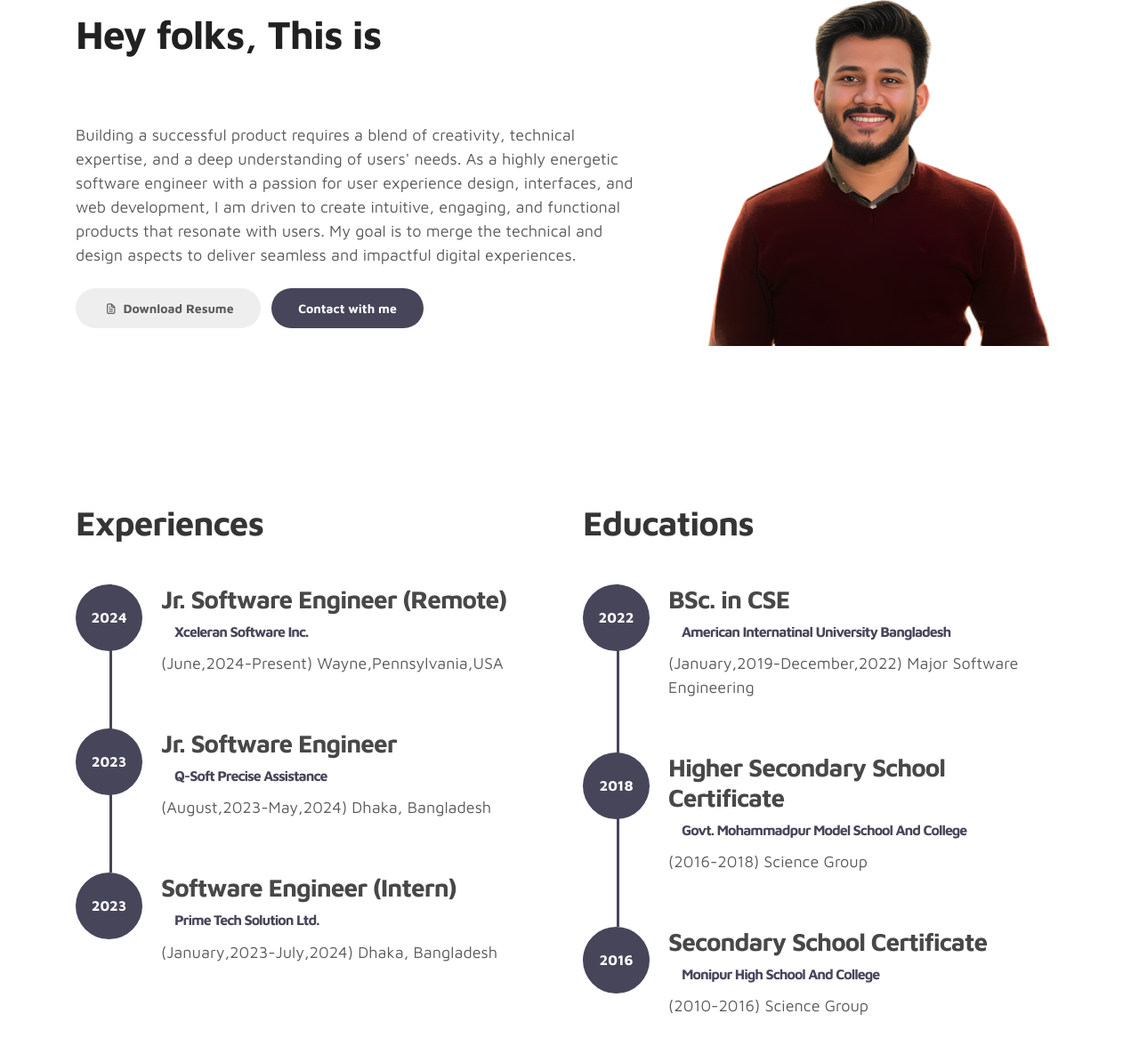
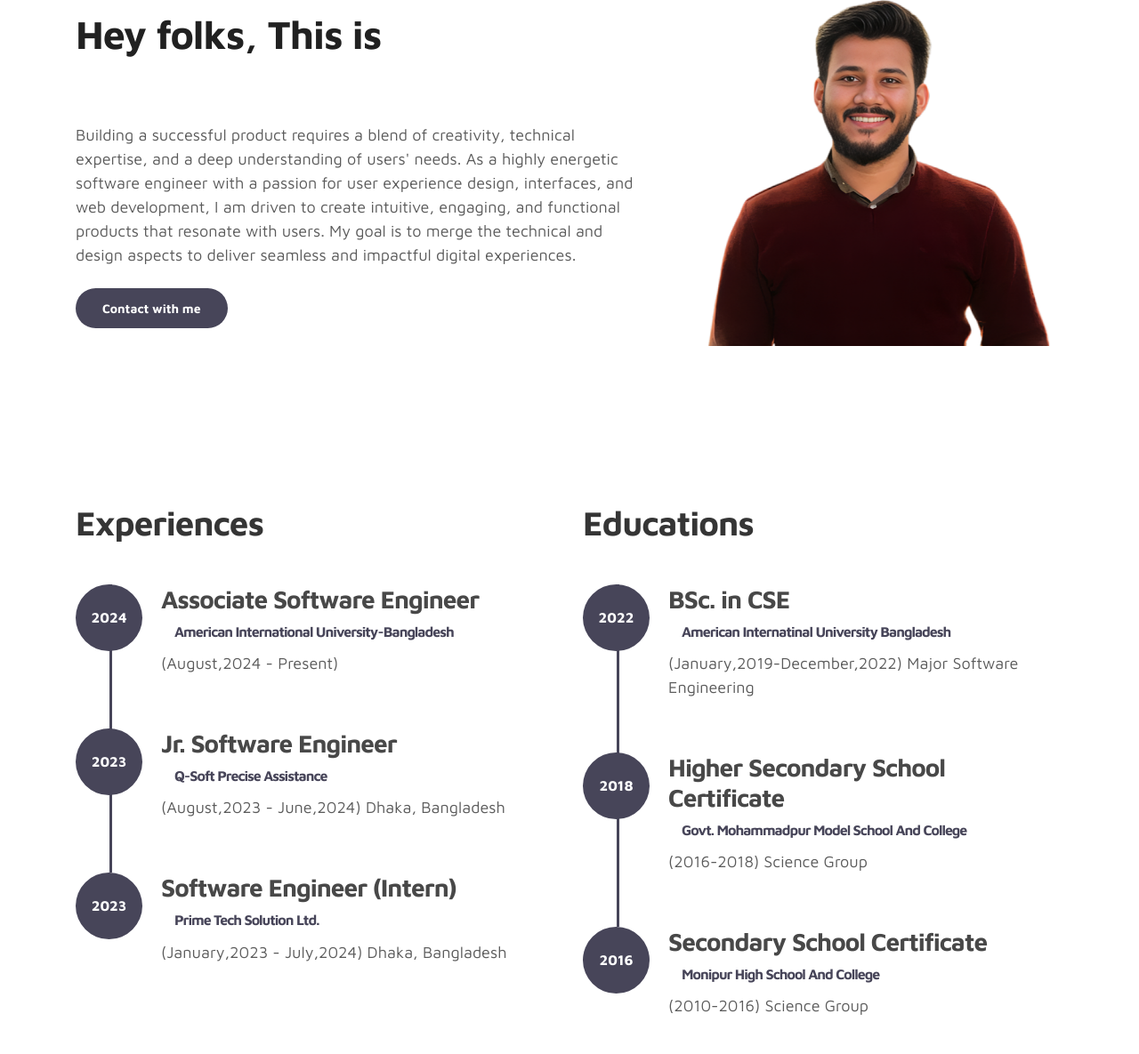
Before and after one commit to SHAHRAIRSOJIB/Portfolio, a plain HTML site: page index.html in a window 1280 px wide. Shown: the part 184-1369 px from the top of the page at 89% size. Drawn offline with nearby package versions, Linux system fonts and the light colour scheme; some packages are replaced by stand-ins of ours; a script that the page names is missing.

Commit message:
Latest Update

```diff
--- a/index.html
+++ b/index.html
@@ -127,7 +127,7 @@
                         <p>Building a successful product requires a blend of creativity, technical expertise, and a deep understanding of users' needs. As a highly energetic software engineer with a passion for user experience design, interfaces, and web development, I am driven to create intuitive, engaging, and functional products that resonate with users. My goal is to merge the technical and design aspects to deliver seamless and impactful digital experiences.</p>
 
                         <div class="custom-btn-group mt-4">
-                          <a href="images/undraw/MunemAlShahrairSojib_Resume.pdf" class="btn mr-lg-2 custom-btn" target="_blank"><i class='uil uil-file-alt'></i> Download Resume</a>
+
                           <a href="#contact" class="btn custom-btn custom-btn-bg custom-btn-link">Contact with me </a>
                         </div>
                     </div>
@@ -205,8 +205,8 @@
                                   <span>2024</span>
                              </div>
                              <div class="timeline-info">
-                                  <h3><span>Jr. Software Engineer (Remote)</span><small>Xceleran Software Inc.</small></h3>
-                                  <p>(June,2024-Present) Wayne,Pennsylvania,USA</p>
+                                  <h3><span>Associate Software Engineer</span><small>American International University-Bangladesh</small></h3>
+                                  <p>(August,2024 - Present)</p>
                              </div>
                         </div>
 
@@ -216,7 +216,7 @@
                             </div>
                             <div class="timeline-info">
                                 <h3><span>Jr. Software Engineer</span><small>Q-Soft Precise Assistance</small></h3>
-                                <p>(August,2023-May,2024) Dhaka, Bangladesh</p>
+                                <p>(August,2023 - June,2024) Dhaka, Bangladesh</p>
                             </div>
                         </div>
 
@@ -226,7 +226,7 @@
                             </div>
                             <div class="timeline-info">
                                   <h3><span>Software Engineer (Intern)</span><small>Prime Tech Solution Ltd.</small></h3>
-                                <p>(January,2023-July,2024) Dhaka, Bangladesh</p>
+                                <p>(January,2023 - July,2024) Dhaka, Bangladesh</p>
                             </div>
                         </div>
 
```
